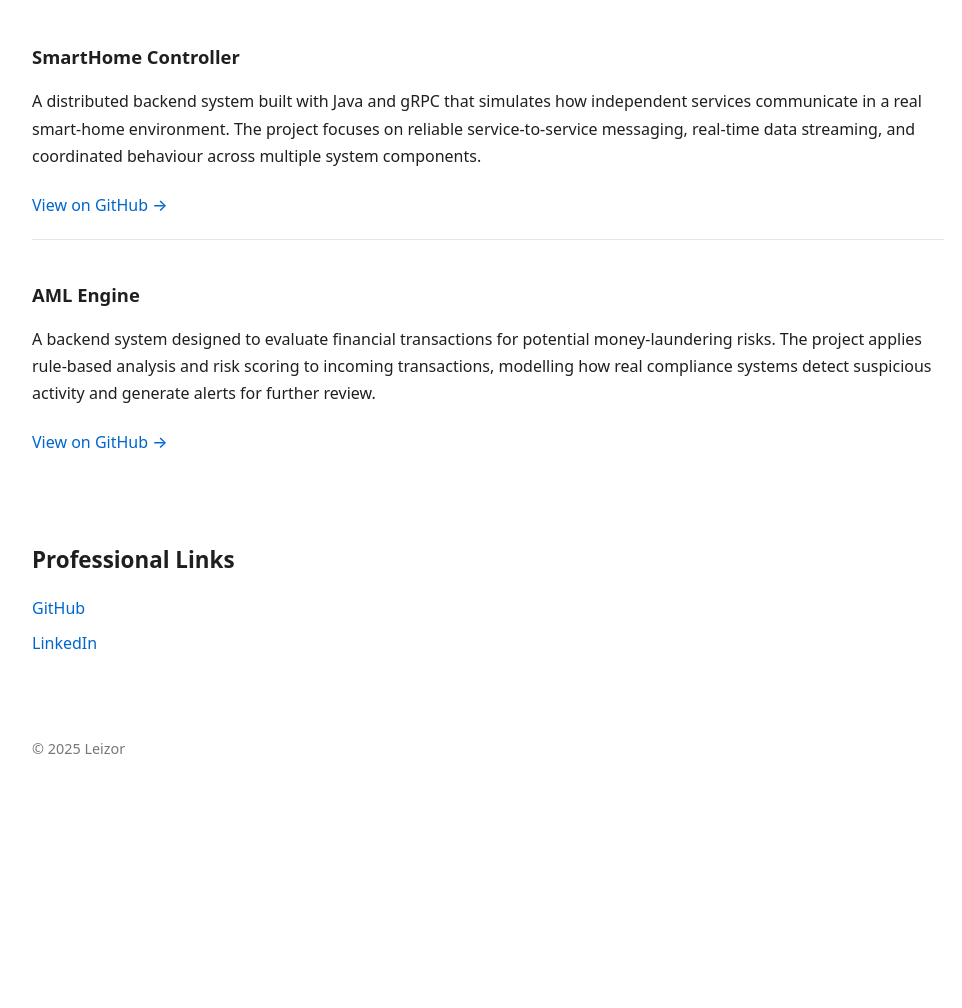
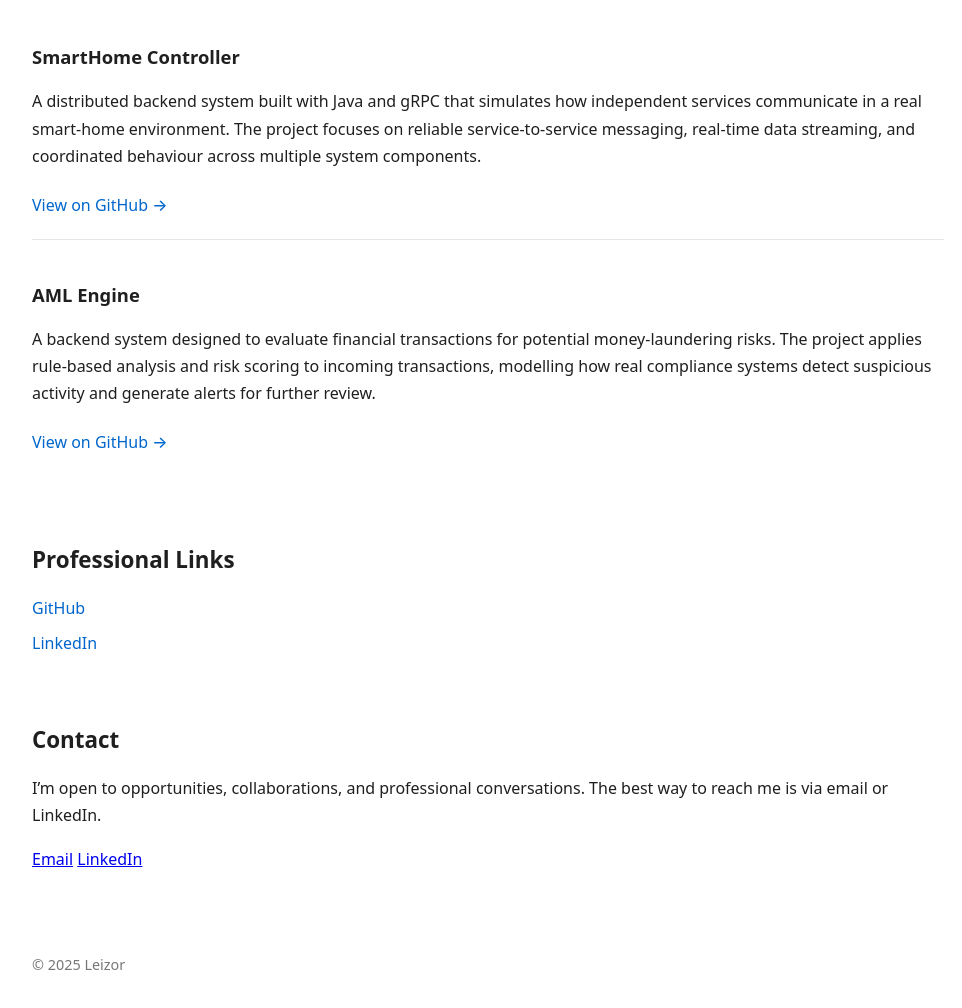
Before and after one commit to Leizor-domain/leizor-domain.github.io, a plain HTML site: page index.html in a window 1280 px wide. Shown: the part 706-1714 px from the top of the page, without its empty margins (152-1114 px from the left). Before the commit the page ends 1542 px from the top, so only its background shows below. Drawn offline with Linux system fonts and the light colour scheme.

Commit message:
Refactor contact section in index.html

```diff
--- a/index.html
+++ b/index.html
@@ -70,12 +70,26 @@
 
         </section>
 
-        <section id="contacts" class="links">
+        <section class="links">
             <h2>Professional Links</h2>
             <ul>
                 <li><a href="https://github.com/Leizor-domain" target="_blank">GitHub</a></li>
                 <li><a href="https://www.linkedin.com/in/olalekan-ade-ojo-169363151/" target="_blank">LinkedIn</a></li>
             </ul>
+        </section>
+        <section id="contact" class="contact">
+            <h2>Contact</h2>
+            <p>
+                I’m open to opportunities, collaborations, and professional conversations.
+                The best way to reach me is via email or LinkedIn.
+            </p>
+
+            <div class="contact-links">
+                <a href="mailto:leizordev@outlook.com">Email</a>
+                <a href="https://www.linkedin.com/in/olalekan-ade-ojo-169363151/" target="_blank">
+                    LinkedIn
+                </a>
+            </div>
         </section>
 
     </main>
```
